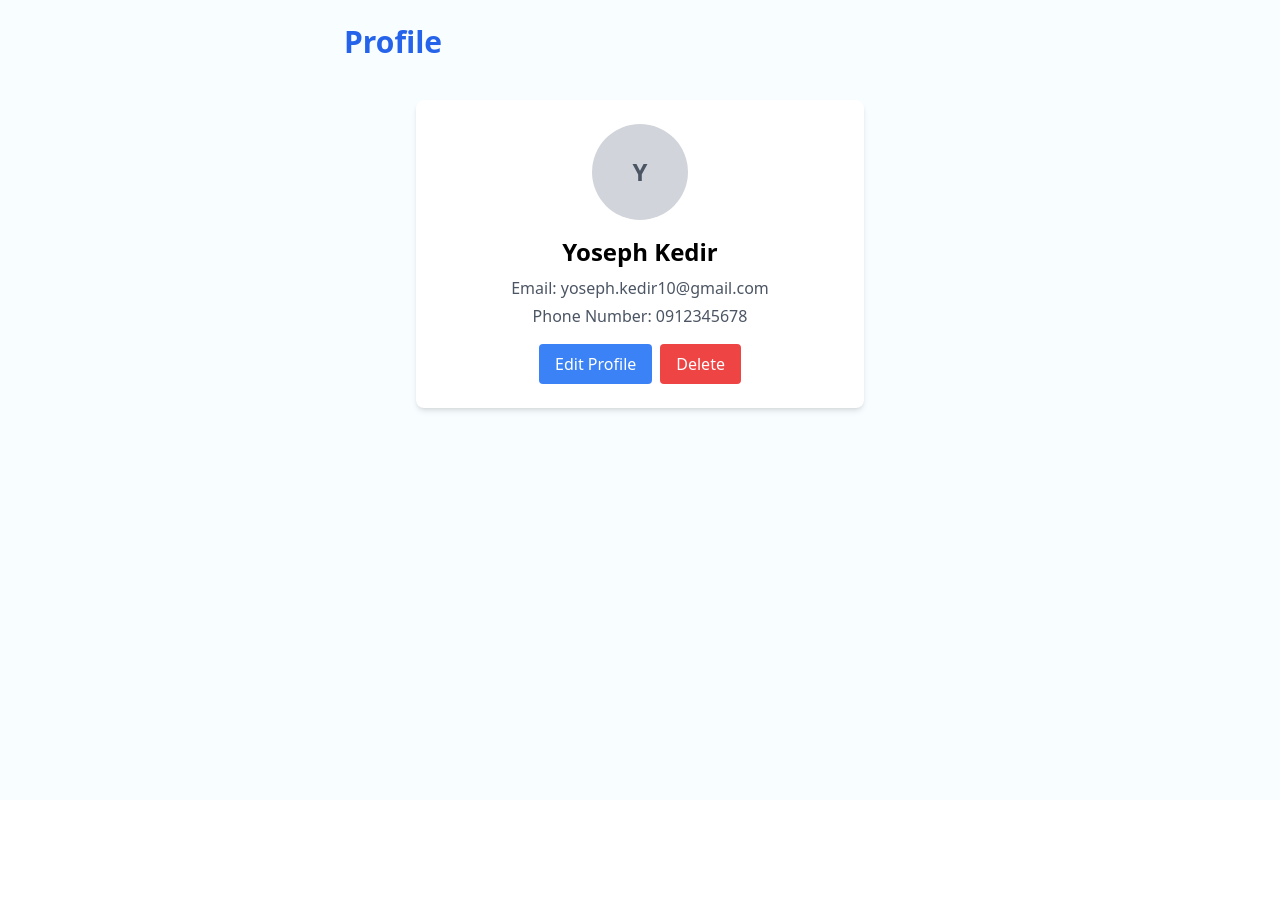
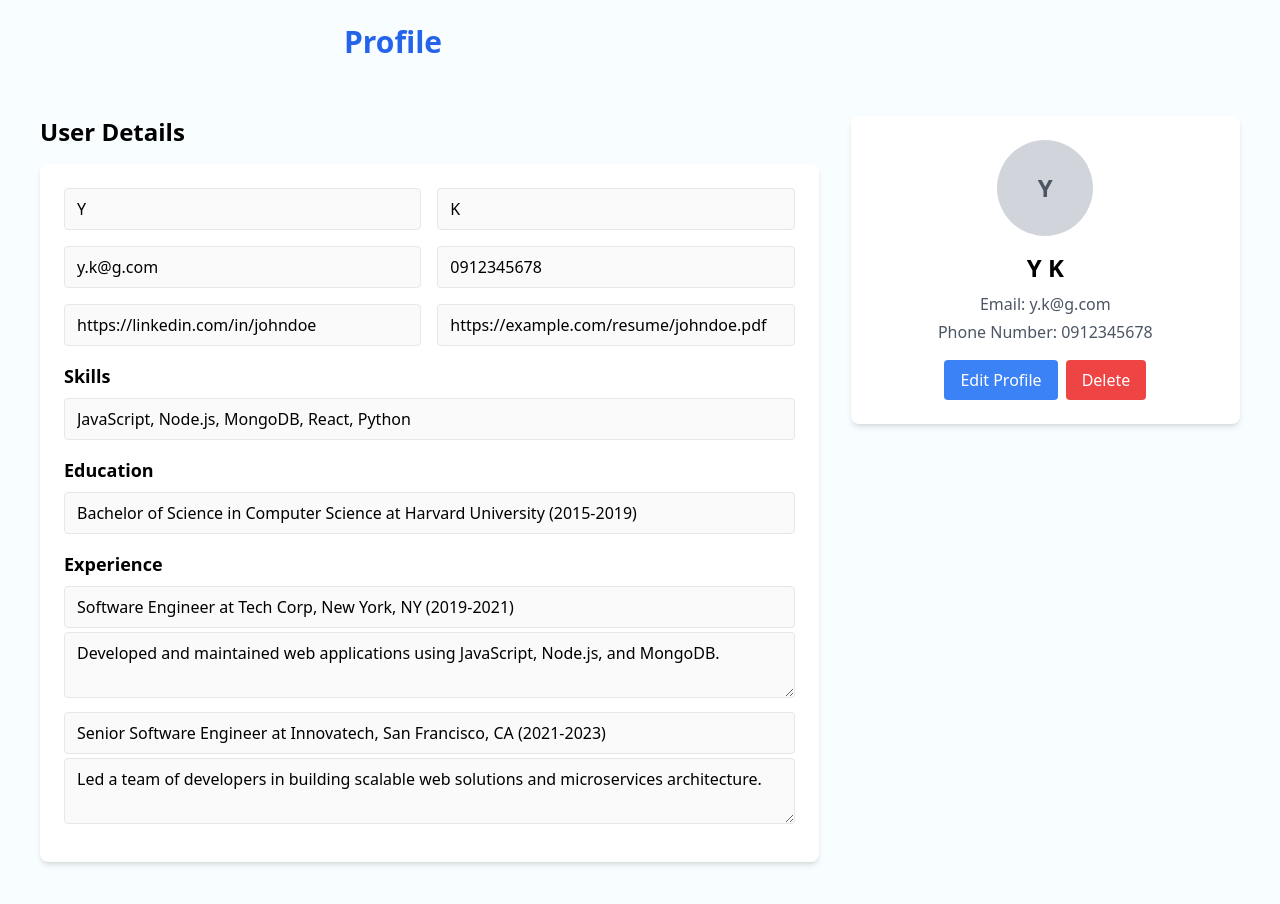
Before and after one commit to YosephSE/ATS, a Next.js app in the folder client/: page /candidate/profile in a window 1280 px wide. Shown: the top 904 px of the page. Before the commit the page ends 800 px from the top, so only its background shows below. Built offline with nearby package versions, Linux system fonts and the light colour scheme; no server answers.

Commit message:
candidate profile details added

```diff
--- a/client/components/candidate/Profile.tsx
+++ b/client/components/candidate/Profile.tsx
@@ -8,21 +8,69 @@ interface ProfileData {
   password: string;
   phoneNumber: string;
   email: string;
+  skills: string[];
+  education: {
+    schoolName: string;
+    degree: string;
+    fieldOfStudy: string;
+    startYear: number;
+    endYear: number;
+  }[];
+  experience: {
+    title: string;
+    company: string;
+    location: string;
+    startDate: string;
+    endDate: string;
+    description: string;
+  }[];
+  linkedIn: string;
+  resume: string;
 }
 
 const AdminProfile: React.FC = () => {
   const [isEditing, setIsEditing] = useState<boolean>(false);
   const [profileData, setProfileData] = useState<ProfileData>({
-    firstName: "Yoseph",
-    lastName: "Kedir",
+    firstName: "Y",
+    lastName: "K",
     password: "",
     phoneNumber: "0912345678",
-    email: "yoseph.kedir10@gmail.com",
+    email: "y.k@g.com",
+    skills: ["JavaScript", "Node.js", "MongoDB", "React", "Python"],
+    education: [
+      {
+        schoolName: "Harvard University",
+        degree: "Bachelor of Science",
+        fieldOfStudy: "Computer Science",
+        startYear: 2015,
+        endYear: 2019,
+      },
+    ],
+    experience: [
+      {
+        title: "Software Engineer",
+        company: "Tech Corp",
+        location: "New York, NY",
+        startDate: "2019-06-01",
+        endDate: "2021-08-31",
+        description: "Developed and maintained web applications using JavaScript, Node.js, and MongoDB.",
+      },
+      {
+        title: "Senior Software Engineer",
+        company: "Innovatech",
+        location: "San Francisco, CA",
+        startDate: "2021-09-01",
+        endDate: "2023-03-01",
+        description: "Led a team of developers in building scalable web solutions and microservices architecture.",
+      },
+    ],
+    linkedIn: "https://linkedin.com/in/johndoe",
+    resume: "https://example.com/resume/johndoe.pdf",
   });
   const [image, setImage] = useState<File | null>(null);
   const [imgLink, setImgLink] = useState<string | null>(null);
 
-  const handleInputChange = (e: ChangeEvent<HTMLInputElement>) => {
+  const handleInputChange = (e: ChangeEvent<HTMLInputElement | HTMLTextAreaElement>) => {
     const { name, value } = e.target;
     setProfileData((prev) => ({ ...prev, [name]: value }));
   };
@@ -42,8 +90,115 @@ const AdminProfile: React.FC = () => {
   };
 
   return (
-    <div className="max-w-md mx-auto mt-10 bg-white rounded-lg shadow-md overflow-hidden">
-      <div className="p-6">
+    <div className="container mx-auto px-4 py-8">
+      <div className="flex flex-col md:flex-row gap-8">
+        <div className="w-full md:w-2/3">
+          <h2 className="text-2xl font-bold mb-4">User Details</h2>
+          <div className="bg-white rounded-lg shadow-md p-6">
+            <div className="grid grid-cols-1 md:grid-cols-2 gap-4">
+              <input
+                type="text"
+                name="firstName"
+                value={profileData.firstName}
+                onChange={handleInputChange}
+                className="w-full px-3 py-2 border rounded"
+                placeholder="First Name"
+                disabled={!isEditing}
+              />
+              <input
+                type="text"
+                name="lastName"
+                value={profileData.lastName}
+                onChange={handleInputChange}
+                className="w-full px-3 py-2 border rounded"
+                placeholder="Last Name"
+                disabled={!isEditing}
+              />
+              <input
+                type="email"
+                name="email"
+                value={profileData.email}
+                onChange={handleInputChange}
+                className="w-full px-3 py-2 border rounded"
+                placeholder="Email"
+                disabled={!isEditing}
+              />
+              <input
+                type="tel"
+                name="phoneNumber"
+                value={profileData.phoneNumber}
+                onChange={handleInputChange}
+                className="w-full px-3 py-2 border rounded"
+                placeholder="Phone Number"
+                disabled={!isEditing}
+              />
+              <input
+                type="text"
+                name="linkedIn"
+                value={profileData.linkedIn}
+                onChange={handleInputChange}
+                className="w-full px-3 py-2 border rounded"
+                placeholder="LinkedIn URL"
+                disabled={!isEditing}
+              />
+              <input
+                type="text"
+                name="resume"
+                value={profileData.resume}
+                onChange={handleInputChange}
+                className="w-full px-3 py-2 border rounded"
+                placeholder="Resume URL"
+                disabled={!isEditing}
+              />
+            </div>
+            <div className="mt-4">
+              <h3 className="text-lg font-semibold mb-2">Skills</h3>
+              <input
+                type="text"
+                name="skills"
+                value={profileData.skills.join(", ")}
+                onChange={(e) => setProfileData((prev) => ({ ...prev, skills: e.target.value.split(", ") }))}
+                className="w-full px-3 py-2 border rounded"
+                placeholder="Skills (comma-separated)"
+                disabled={!isEditing}
+              />
+            </div>
+            <div className="mt-4">
+              <h3 className="text-lg font-semibold mb-2">Education</h3>
+              {profileData.education.map((edu, index) => (
+                <div key={index} className="mb-2">
+                  <input
+                    type="text"
+                    value={`${edu.degree} in ${edu.fieldOfStudy} at ${edu.schoolName} (${edu.startYear}-${edu.endYear})`}
+                    className="w-full px-3 py-2 border rounded"
+                    disabled={!isEditing}
+                  />
+                </div>
+              ))}
+            </div>
+            <div className="mt-4">
+              <h3 className="text-lg font-semibold mb-2">Experience</h3>
+              {profileData.experience.map((exp, index) => (
+                <div key={index} className="mb-2">
+                  <input
+                    type="text"
+                    value={`${exp.title} at ${exp.company}, ${exp.location} (${new Date(exp.startDate).getFullYear()}-${new Date(exp.endDate).getFullYear()})`}
+                    className="w-full px-3 py-2 border rounded mb-1"
+                    disabled={!isEditing}
+                  />
+                  <textarea
+                    value={exp.description}
+                    className="w-full px-3 py-2 border rounded"
+                    disabled={!isEditing}
+                    rows={2}
+                  />
+                </div>
+              ))}
+            </div>
+          </div>
+        </div>
+        <div className="w-full md:w-1/3">
+          <div className="bg-white rounded-lg shadow-md p-6">
             <div className="flex items-center justify-center mb-4">
               {imgLink ? (
                 <img
@@ -82,44 +237,12 @@ const AdminProfile: React.FC = () => {
             ) : (
               <div className="space-y-4">
                 <input
-              type="text"
-              name="firstName"
-              value={profileData.firstName}
-              onChange={handleInputChange}
-              className="w-full px-3 py-2 border rounded"
-              placeholder="First Name"
-            />
-            <input
-              type="text"
-              name="lastName"
-              value={profileData.lastName}
-              onChange={handleInputChange}
-              className="w-full px-3 py-2 border rounded"
-              placeholder="Last Name"
-            />
-            <input
-              type="text"
-              name="phoneNumber"
-              value={profileData.phoneNumber}
-              onChange={handleInputChange}
-              className="w-full px-3 py-2 border rounded"
-              placeholder="Phone Number"
-            />
-            <input
-              type="email"
-              name="email"
-              value={profileData.email}
-              onChange={handleInputChange}
-              className="w-full px-3 py-2 border rounded"
-              placeholder="Email"
-            />
-            <input
                   type="password"
                   name="password"
                   value={profileData.password}
                   onChange={handleInputChange}
                   className="w-full px-3 py-2 border rounded"
-              placeholder="Password"
+                  placeholder="New Password"
                 />
                 <input
                   type="file"
@@ -145,6 +268,8 @@ const AdminProfile: React.FC = () => {
             )}
           </div>
         </div>
+      </div>
+    </div>
   );
 };
 
```
Lines whose indentation alone changed are shown as unchanged.
